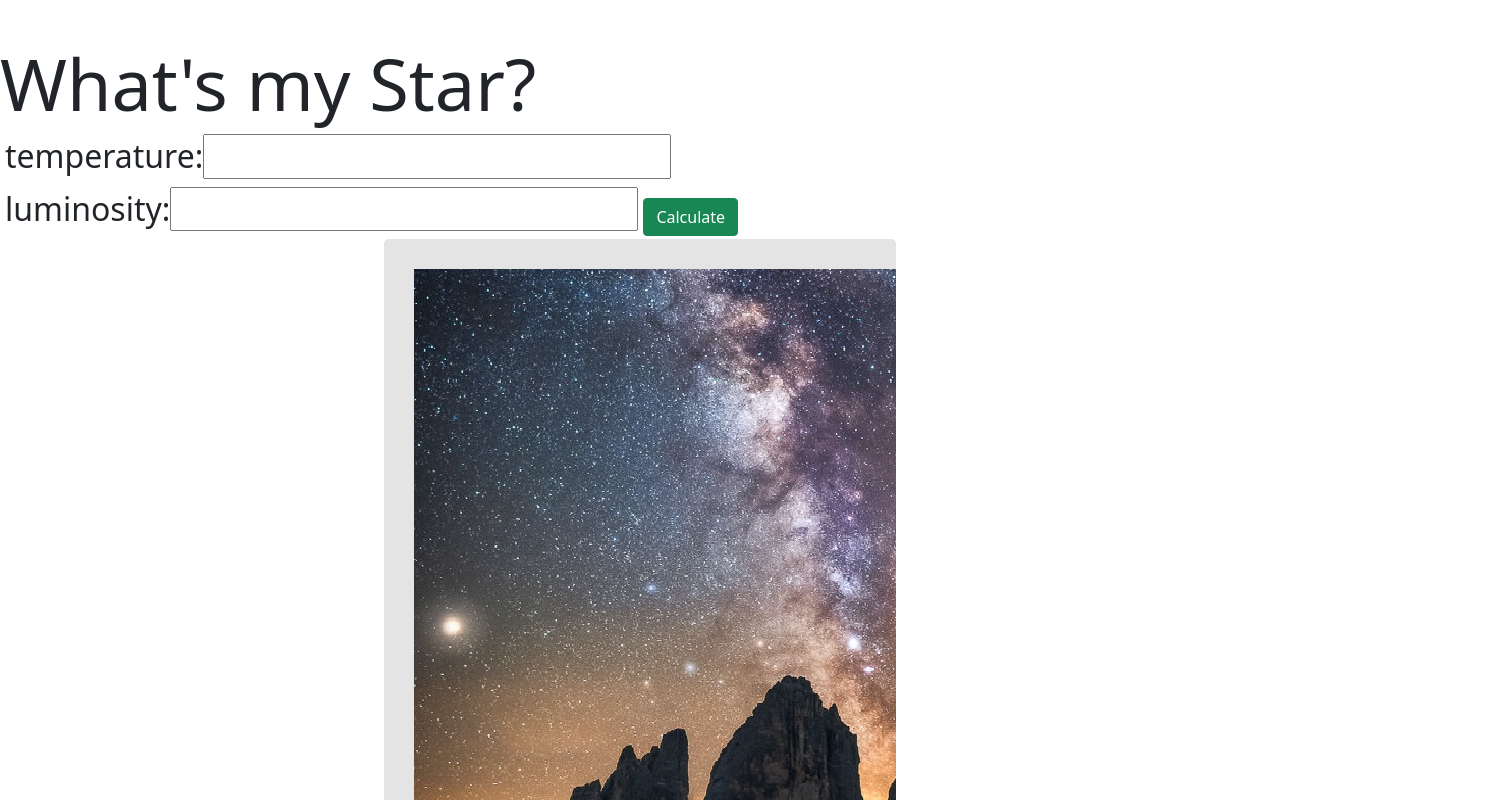
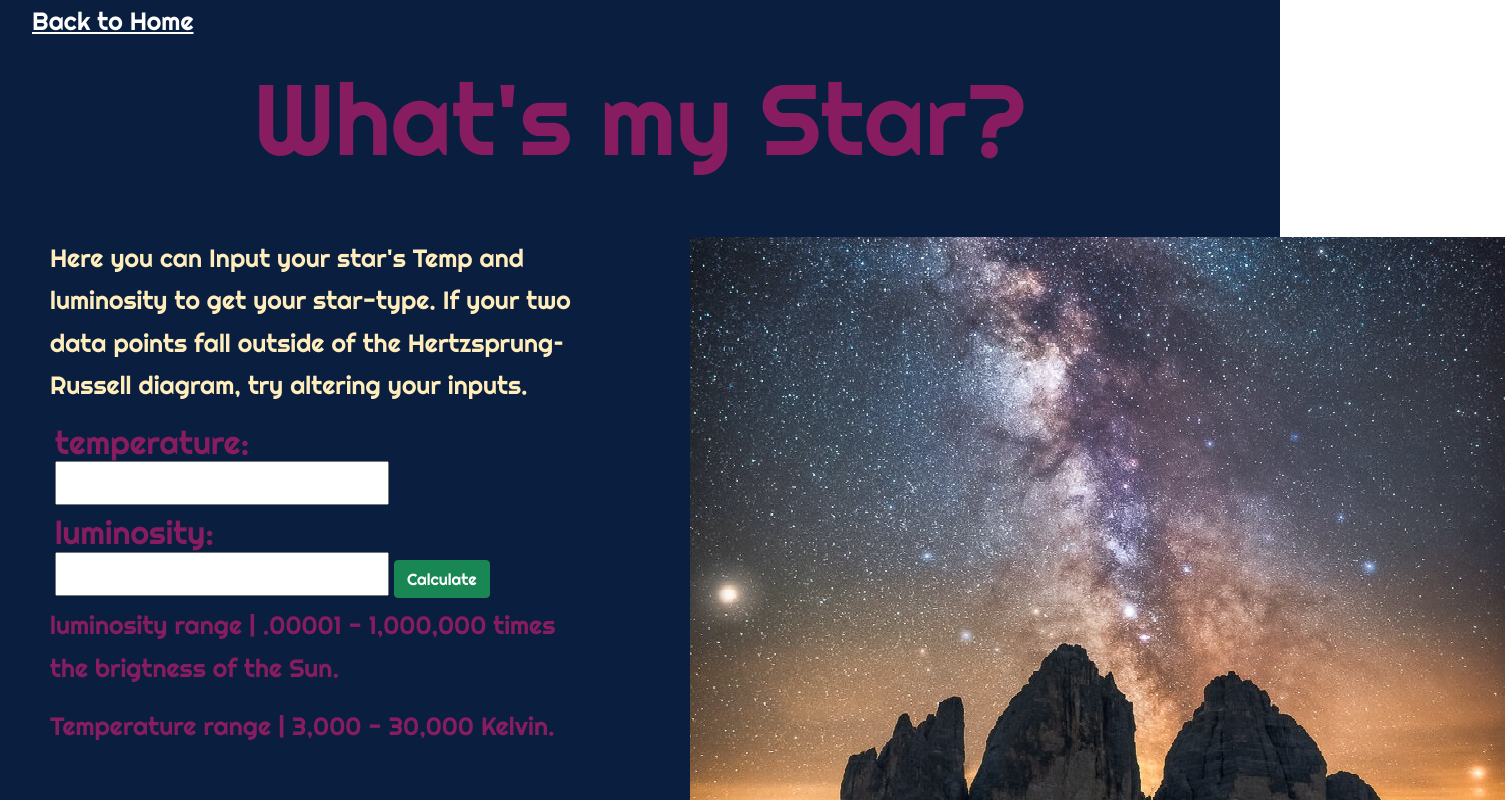
Before and after one commit to AaronKirchhoff/star_project, a React (Create React App) app: page /startype in a window 1280 px wide. Shown: the top 800 px of the page, 1505 px wide, since content can reach past the window. Built offline with nearby package versions, Linux system fonts and the light colour scheme; no server answers.

Commit message:
star classification page css

```diff
--- a/src/App.css
+++ b/src/App.css
@@ -15,7 +15,14 @@
     float: left;
     padding: 50px;
     background-color: #0A1F3F;
+}
 
+.nasaVideoDiv {
+    width: 50%;
+    float: left;
+    padding: 50px;
+    background-color: #0A1F3F;
+    height: 700px;
 }
 
 
@@ -32,6 +39,9 @@
 
 .home-link {
 color: white;
+display: inline-block;
+/* position: absolute; */
+
 }
 
 .nasaTitle {
@@ -104,7 +114,7 @@ label, button, input {
 } */
 
 .starType {
-  margin-left: auto;
+  /* margin-left: auto;
   margin-right: auto;
   display: block;
   width: 40%;
@@ -114,10 +124,58 @@ label, button, input {
   border-radius: 5px;
   padding: 30px;
   padding-bottom: 30px;
-  margin-bottom: 30px;
+  margin-bottom: 30px; */
+
+  width: 50%;
+  float: left;
+  padding: 50px;
+  background-color: #0A1F3F;
+  /* border-style: solid;
+  border-color: #FFEDBC;
+  border-width: 2px; */
 
 }
 
+/* .StarPageHead {
+display: inline-block;
+} */
+
+.Star {
+  font-family: 'Righteous', cursive;
+  color: #871D60 ;
+  line-height: 1.7;
+  font-size: 25px;
+  background-color: #0A1F3F;
+  min-height: 100vh;
+}
+
+.StarHeader {
+  display: inline-block;
+  display: flex;
+  justify-content: center;
+  align-items: center;
+  font-size: 100px;
+}
+
+.StarInputs {
+  width: 50%;
+  float: left;
+  padding: 50px;
+  background-color: #0A1F3F;
+}
+
+.formInputBox {
+  display: flex;
+  justify-content: center;
+  align-items: center;
+}
+
+/* .starTypeComponent {
+  width: 50%;
+  float: left;
+  padding: 50px;
+  background-color: #0A1F3F;
+} */
 
 .To-do {
   overflow: hidden;
--- a/src/components/NasaPhoto.js
+++ b/src/components/NasaPhoto.js
@@ -37,7 +37,7 @@ export default function NasaPhoto(){
           allow="autoplay"
           // allow="encrypted-media"
           allowFullScreen
-          className='photo'
+          className="nasaVideoDiv"
         ></iframe>
       )}
       <div className='nasaPhotoDiv2'>
--- a/src/components/StarType.js
+++ b/src/components/StarType.js
@@ -21,7 +21,6 @@ class StarType extends Component {
 
 
 
-// leavenote: write function that takes in data and changes state of img src, data, and name of star...
 
   render(){
     return (
--- a/src/components/star.js
+++ b/src/components/star.js
@@ -105,20 +105,26 @@ class Star extends Component {
   render(){
     return (
       <div className='Star'>
-        <NavBar />
-        <h1 class="display-2"> What's my Star?</h1>
-
+        <div className='StarPageHead'>
+          <NavBar className="home-link" />
+          <h1 className="StarHeader"> What's my Star?</h1>
+        </div>
+        <div className='StarInputs'>
+          <p className='nasaExplanation'>Here you can Input your star's Temp and luminosity to get your star-type. If your two data points fall outside of the Hertzsprung–Russell diagram, try altering your inputs.</p>
           <form onSubmit={this.formSubmit}>
             <label class="h2">temperature:
-            <input type="text" name="temp" id="temperature" value={this.state.temp} onChange={this.handleChange}></input>
+              <input className="formInputBox" type="text" name="temp" id="temperature" value={this.state.temp} onChange={this.handleChange}></input>
             </label>
             <label class="h2">luminosity:
-            <input type="text" name="lumin" id="luminosity" value={this.state.lumin} onChange={this.handleChange}></input>
+              <input className="formInputBox" type="text" name="lumin" id="luminosity" value={this.state.lumin} onChange={this.handleChange}></input>
             </label>
             <button class="btn btn-success">Calculate</button>
           </form >
+          <p>luminosity range | .00001 - 1,000,000 times the brigtness of the Sun.</p>
+          <p>Temperature range | 3,000 - 30,000 Kelvin.</p>
+        </div>
         {/* passing a prop to StarType compenent. super simple. i even passed the currentStar state as a prop. can't figure out how to set an image as adeault prop in StarType... so for now, always put in the prop for starImage as the current state of defaultIMageState from here.*/}
-        <StarType starImage={this.state.defaultImageState} name={this.state.currentStar} data={this.state.starBio}/>
+        <StarType className="starTypeComponent" starImage={this.state.defaultImageState} name={this.state.currentStar} data={this.state.starBio}/>
 
       </div>
 
```
Lines whose indentation alone changed are shown as unchanged.
